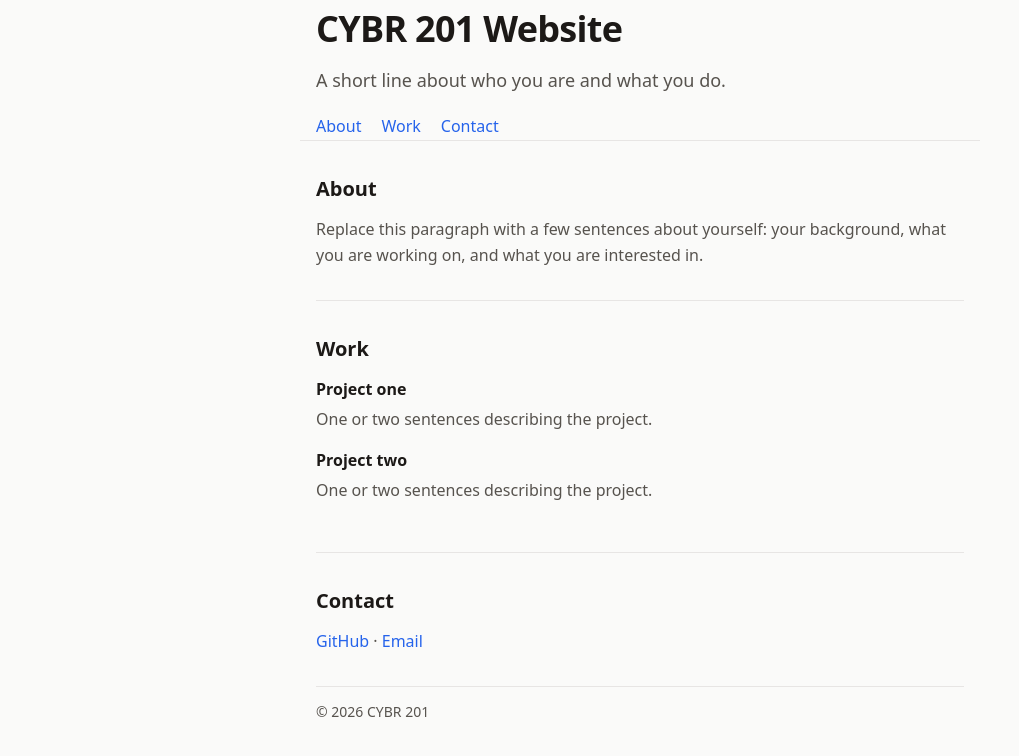
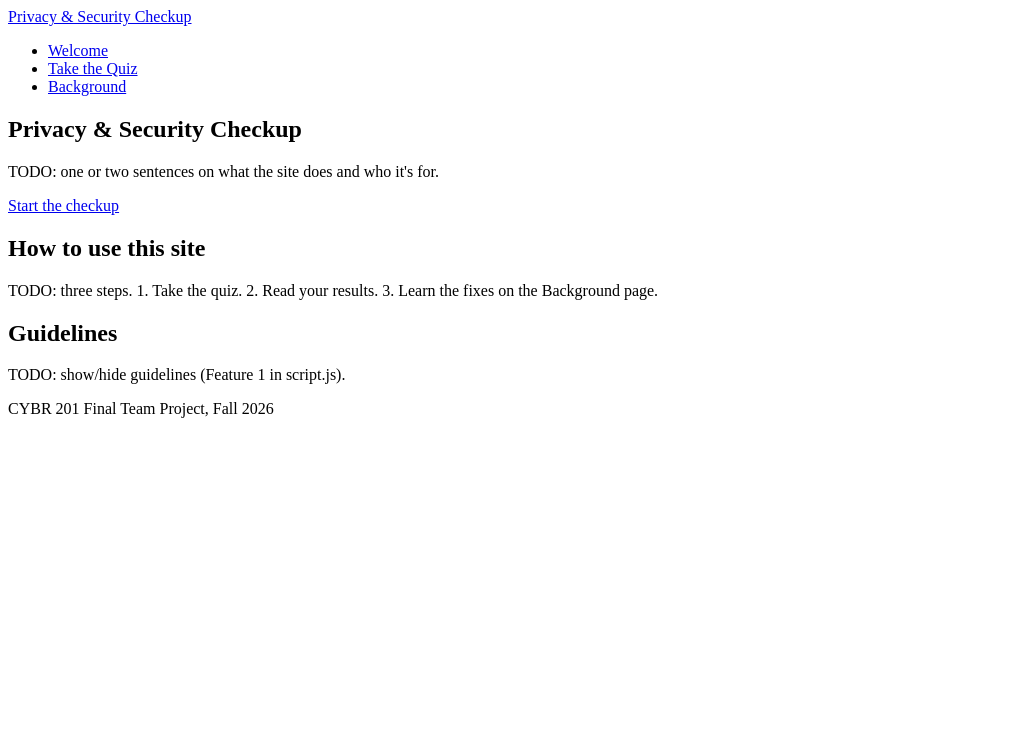
Before and after one commit to CYBR-201/cybr-201.github.io, a plain HTML site: page index.html in a window 1280 px wide. Shown: the whole page, without its empty margins (0-1019 px from the left). Drawn offline with Linux system fonts and the light colour scheme.

Commit message:
Add barebones site structure
Three linked pages, an empty stylesheet, and script.js with TODO stubs for the planned features.

```diff
--- a/index.html
+++ b/index.html
@@ -3,58 +3,55 @@
 <head>
   <meta charset="utf-8">
   <meta name="viewport" content="width=device-width, initial-scale=1">
-  <!-- EDIT: page title shown in the browser tab -->
-  <title>CYBR 201 Website</title>
-  <meta name="description" content="CYBR 201 website">
-  <link rel="stylesheet" href="style.css">
+  <title>Privacy &amp; Security Checkup | Welcome</title>
+  <link rel="stylesheet" href="styles.css">
 </head>
 <body>
-  <header class="wrap">
-    <!-- EDIT: site name -->
-    <h1>CYBR 201 Website</h1>
-    <!-- EDIT: one line about you -->
-    <p class="lead">A short line about who you are and what you do.</p>
-    <nav>
-      <a href="#about">About</a>
-      <a href="#work">Work</a>
-      <a href="#contact">Contact</a>
+  <header>
+    <a href="index.html">Privacy &amp; Security Checkup</a>
+    <nav aria-label="Main">
+      <ul>
+        <li><a href="index.html" aria-current="page">Welcome</a></li>
+        <li><a href="quiz.html">Take the Quiz</a></li>
+        <li><a href="background.html">Background</a></li>
+      </ul>
     </nav>
   </header>
 
-  <main class="wrap">
-    <section id="about">
-      <h2>About</h2>
-      <!-- EDIT: a few sentences about yourself -->
-      <p>Replace this paragraph with a few sentences about yourself: your background, what you are working on, and what you are interested in.</p>
+  <main>
+    <section>
+      <h1>Privacy &amp; Security Checkup</h1>
+      <p>TODO: one or two sentences on what the site does and who it's for.</p>
+      <p><a href="quiz.html">Start the checkup</a></p>
+      <!-- TODO: add at least one image with alt text (required by the guidelines) -->
     </section>
 
-    <section id="work">
-      <h2>Work</h2>
-      <!-- EDIT: copy an <article> block for each project, delete the ones you don't need -->
-      <article>
-        <h3>Project one</h3>
-        <p>One or two sentences describing the project.</p>
-      </article>
-      <article>
-        <h3>Project two</h3>
-        <p>One or two sentences describing the project.</p>
-      </article>
+    <section>
+      <h2>How to use this site</h2>
+      <p>TODO: three steps. 1. Take the quiz. 2. Read your results. 3. Learn the fixes on the Background page.</p>
     </section>
 
-    <section id="contact">
-      <h2>Contact</h2>
-      <!-- EDIT: replace with your real links -->
-      <p>
-        <a href="https://github.com/shayaan3487">GitHub</a> ·
-        <a href="mailto:you@example.com">Email</a>
-      </p>
+    <section>
+      <h2>Guidelines</h2>
+      <p>TODO: show/hide guidelines (Feature 1 in script.js).</p>
+      <!--
+        Each guideline is a button with class "toggle" plus the panel it opens. Example:
+
+        <h3><button type="button" class="toggle" aria-expanded="false" aria-controls="guide-1">Where do my answers go?</button></h3>
+        <div id="guide-1" hidden>
+          <p>Answer goes here.</p>
+        </div>
+
+        Planned questions: Who is this site for? Where do my answers go?
+        How is my score calculated? What should I avoid typing?
+      -->
     </section>
   </main>
 
-  <footer class="wrap">
-    <p>&copy; <span id="year"></span> CYBR 201</p>
+  <footer>
+    <p>CYBR 201 Final Team Project, Fall 2026</p>
   </footer>
 
-  <script>document.getElementById('year').textContent = new Date().getFullYear();</script>
+  <script src="script.js"></script>
 </body>
 </html>
--- /dev/null
+++ b/script.js
@@ -0,0 +1,65 @@
+// script.js: shared by every page.
+// Each feature first checks that its elements are on the current page,
+// so the same file can be loaded everywhere.
+//
+// Security rules from the project guidelines:
+// - Put user-typed text on the page with textContent, never innerHTML.
+// - Validate everything the user enters, in JavaScript as well as HTML.
+
+// ---------- Feature 1: show/hide sections (Welcome and Background pages) ----------
+
+const toggleButtons = document.querySelectorAll('.toggle');
+
+toggleButtons.forEach(function (button) {
+  button.addEventListener('click', function () {
+    // TODO: find the panel this button controls (its aria-controls attribute)
+    // TODO: switch aria-expanded between "true" and "false"
+    // TODO: show or hide the panel with its hidden property
+  });
+});
+
+// ---------- Quiz page ----------
+
+const form = document.getElementById('checkup-form');
+
+if (form) {
+  const progressText = document.getElementById('progress-text');
+
+  // ---------- Feature 2: progress counter ----------
+
+  const updateProgress = function () {
+    // TODO: count how many of the six questions have an answer
+    // TODO: show it in progressText, e.g. "4 of 6 questions answered"
+  };
+
+  // TODO: once the radio buttons and dropdowns are in quiz.html, uncomment this
+  // so each one updates the counter when it changes:
+  //
+  // form.querySelectorAll('input[type="radio"], select').forEach(function (field) {
+  //   field.addEventListener('change', updateProgress);
+  // });
+
+  // ---------- Feature 3: check the answers, then show a score and tips ----------
+
+  form.addEventListener('submit', function (event) {
+    // The site has no server, so always stop the normal submit.
+    // This also keeps answers out of the address bar.
+    event.preventDefault();
+
+    const errors = [];
+
+    // TODO: read the name, the six answers and the checked worries
+    // TODO: check at least two rules and add a message to errors for each problem, e.g.
+    //   - the name is 2 to 30 letters
+    //   - every question has one of the expected answers
+    //   - at least one "What worries you most?" box is checked
+
+    if (errors.length > 0) {
+      // TODO: show each message in #error-list (with textContent) and unhide #form-errors
+      return;
+    }
+
+    // TODO: add up the score out of 100, pick a tip for each weak answer,
+    // and show them in #results-title and #results-tips (with textContent)
+  });
+}
--- a/style.css
+++ /dev/null
@@ -1,50 +0,0 @@
-:root {
-  --bg: #fafaf9;
-  --text: #1c1917;
-  --muted: #57534e;
-  --accent: #2563eb;
-  --line: #e7e5e4;
-}
-
-@media (prefers-color-scheme: dark) {
-  :root {
-    --bg: #161514;
-    --text: #f5f5f4;
-    --muted: #a8a29e;
-    --accent: #60a5fa;
-    --line: #2e2c2a;
-  }
-}
-
-* { box-sizing: border-box; }
-
-body {
-  margin: 0;
-  background: var(--bg);
-  color: var(--text);
-  font-family: system-ui, -apple-system, "Segoe UI", Roboto, sans-serif;
-  line-height: 1.6;
-}
-
-.wrap {
-  max-width: 680px;
-  margin: 0 auto;
-  padding: 0 16px;
-}
-
-header { padding-top: 72px; padding-bottom: 24px; border-bottom: 1px solid var(--line); }
-h1 { font-size: 2.25rem; margin: 0 0 8px; letter-spacing: -0.02em; }
-.lead { color: var(--muted); font-size: 1.125rem; margin: 0 0 20px; }
-
-nav { display: flex; gap: 20px; flex-wrap: wrap; }
-
-a { color: var(--accent); text-decoration: none; }
-a:hover { text-decoration: underline; }
-
-section { padding: 32px 0; border-bottom: 1px solid var(--line); }
-h2 { font-size: 1.25rem; margin: 0 0 12px; }
-h3 { font-size: 1rem; margin: 0 0 4px; }
-article { margin-bottom: 16px; }
-article p, section p { margin: 0; color: var(--muted); }
-
-footer { padding-top: 24px; padding-bottom: 48px; color: var(--muted); font-size: 0.875rem; }
```
Also changed, not shown: background.html (added, +65 -0 lines), quiz.html (added, +69 -0 lines), styles.css (added, +9 -0 lines), 1 other file.
